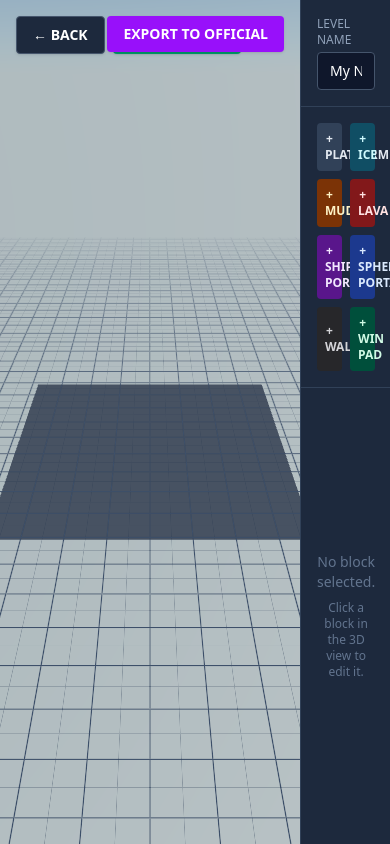
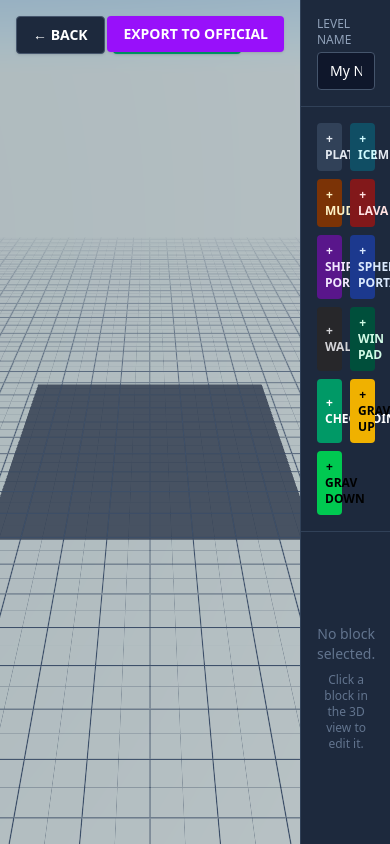
Before and after one commit to neutrinocoder/3dballgame, a React (Vite) app: page / in a window 390 px wide. Both pictures are taken after a click on the button "CREATE NEW LEVEL". Built offline with nearby package versions, Linux system fonts and the light colour scheme.

Commit message:
feat: Add checkpoints, gravity portals, responsive jumps, and vibrant colors

```diff
--- a/src/components/Home.tsx
+++ b/src/components/Home.tsx
@@ -6,11 +6,11 @@ export function Home() {
   const setCurrentLevelId = useAppStore(s => s.setCurrentLevelId);
   const customLevels = useAppStore(s => s.customLevels);
   const deleteCustomLevel = useAppStore(s => s.deleteCustomLevel);
-  const resetGame = useGameStore(s => s.resetGame);
+  const fullResetGame = useGameStore(s => s.fullResetGame);
 
   const playLevel = (id: string | null) => {
     setCurrentLevelId(id);
-    resetGame();
+    fullResetGame();
     setView('play');
   };
 
--- a/src/components/Level.tsx
+++ b/src/components/Level.tsx
@@ -15,17 +15,25 @@ export interface PlatformProps {
   isShipPortal?: boolean;
   isSpherePortal?: boolean;
   isWall?: boolean;
+  isCheckpoint?: boolean;
+  isGravityUpPortal?: boolean;
+  isGravityDownPortal?: boolean;
 }
 
-export function Platform({ position, size, color = '#ffffff', isLava, isWin, isIce, isMud, isShipPortal, isSpherePortal, isWall }: PlatformProps) {
+export function Platform({ position, size, color = '#ffffff', isLava, isWin, isIce, isMud, isShipPortal, isSpherePortal, isWall, isCheckpoint, isGravityUpPortal, isGravityDownPortal }: PlatformProps) {
   const addDeath = useGameStore((s) => s.addDeath);
   const setStatus = useGameStore((s) => s.setStatus);
   const stopTimer = useGameStore((s) => s.stopTimer);
   const setPlayerShape = useGameStore((s) => s.setPlayerShape);
   const playerShape = useGameStore((s) => s.playerShape);
+  const setCheckpoint = useGameStore((s) => s.setCheckpoint);
+  const setGravityDirection = useGameStore((s) => s.setGravityDirection);
+  const gravityDir = useGameStore((s) => s.gravityDirection);
 
-  const isPortal = isShipPortal || isSpherePortal;
-  const actualSize = isPortal ? [400, 400, size[2]] : size;
+  const isPortal = isShipPortal || isSpherePortal || isGravityUpPortal || isGravityDownPortal;
+  const isSensor = isPortal || isCheckpoint;
+  const colliderSize = isPortal ? [400, 400, size[2]] : size;
+  const visualSize = size;
 
   return (
     <RigidBody
@@ -36,6 +44,9 @@ export function Platform({ position, size, color = '#ffffff', isLava, isWin, isI
       onIntersectionEnter={() => {
         if (isShipPortal) setPlayerShape('ship');
         else if (isSpherePortal) setPlayerShape('sphere');
+        else if (isGravityUpPortal) setGravityDirection(-1);
+        else if (isGravityDownPortal) setGravityDirection(1);
+        else if (isCheckpoint) setCheckpoint([position[0], position[1] + 1, position[2]], gravityDir);
       }}
       onCollisionEnter={() => {
         if (isWin) {
@@ -43,24 +54,26 @@ export function Platform({ position, size, color = '#ffffff', isLava, isWin, isI
           stopTimer();
         } else if (isLava) {
           addDeath();
-        } else if (!isPortal && playerShape === 'ship') {
+        } else if (!isSensor && playerShape === 'ship') {
           addDeath(); // Ship dies on any solid block
         }
       }}
     >
-      <CuboidCollider args={[actualSize[0] / 2, actualSize[1] / 2, actualSize[2] / 2]} sensor={isPortal} />
-      <mesh receiveShadow={!isPortal} castShadow={!isPortal}>
-        <boxGeometry args={actualSize} />
+      <CuboidCollider args={[colliderSize[0] / 2, colliderSize[1] / 2, colliderSize[2] / 2]} sensor={isSensor} />
+      <mesh receiveShadow={!isSensor} castShadow={!isSensor}>
+        <boxGeometry args={visualSize} />
         {isLava ? (
           <meshStandardMaterial color={color} emissive={color} emissiveIntensity={0.5} />
         ) : isIce ? (
           <meshStandardMaterial color={color} transparent opacity={0.6} roughness={0.1} />
         ) : isPortal ? (
-          <meshStandardMaterial color={color} emissive={color} emissiveIntensity={0.8} transparent opacity={0.2} depthWrite={false} side={THREE.DoubleSide} />
+          <meshStandardMaterial color={color} emissive={color} emissiveIntensity={0.8} transparent opacity={0.6} depthWrite={false} side={THREE.DoubleSide} />
+        ) : isCheckpoint ? (
+          <meshStandardMaterial color={color} emissive={color} emissiveIntensity={0.5} transparent opacity={0.8} />
         ) : isMud ? (
           <meshStandardMaterial color={color} roughness={1} />
         ) : isWall ? (
-          <meshStandardMaterial color={color} transparent opacity={0.2} roughness={0.1} metalness={0.5} />
+          <meshStandardMaterial color={color} transparent opacity={0.5} roughness={0.1} metalness={0.5} />
         ) : (
           <meshStandardMaterial color={color} />
         )}
@@ -97,6 +110,9 @@ export function Level() {
           isShipPortal={block.type === 'ship-portal'}
           isSpherePortal={block.type === 'sphere-portal'}
           isWall={block.type === 'wall'}
+          isCheckpoint={block.type === 'checkpoint'}
+          isGravityUpPortal={block.type === 'gravity-up-portal'}
+          isGravityDownPortal={block.type === 'gravity-down-portal'}
         />
       ))}
     </group>
--- a/src/components/LevelEditor.tsx
+++ b/src/components/LevelEditor.tsx
@@ -10,7 +10,7 @@ function JumpIndicator({ block }: { block: LevelBlock }) {
 
   const isMud = block.type === 'mud';
   const vx = isMud ? 4 : 12;
-  const vy = isMud ? 2.5 : 4.5;
+  const vy = isMud ? 3 : 5.5;
   const g = 20;
   const ballRadius = 0.5;
 
@@ -100,7 +100,7 @@ export function LevelEditor() {
   };
 
   const addBlock = (type: LevelBlock['type']) => {
-    const defaultColor = type === 'lava' ? '#ef4444' : type === 'win' ? '#10b981' : type === 'ice' ? '#67e8f9' : type === 'mud' ? '#78350f' : type === 'ship-portal' ? '#a855f7' : type === 'sphere-portal' ? '#3b82f6' : type === 'wall' ? '#94a3b8' : '#cbd5e1';
+    const defaultColor = type === 'lava' ? '#ff0000' : type === 'win' ? '#ffff00' : type === 'ice' ? '#00ffff' : type === 'mud' ? '#8b4513' : type === 'ship-portal' ? '#ff00ff' : type === 'sphere-portal' ? '#0000ff' : type === 'wall' ? '#ffffff' : type === 'checkpoint' ? '#00ff88' : type === 'gravity-up-portal' ? '#ffff00' : type === 'gravity-down-portal' ? '#00ff00' : '#ffffff';
     const newBlock: LevelBlock = {
       id: uuidv4(),
       position: [0, 0, 0],
@@ -160,7 +160,7 @@ export function LevelEditor() {
 
           {level.blocks.map((block) => {
             const isSelected = selectedBlockId === block.id;
-            const isPortal = block.type === 'ship-portal' || block.type === 'sphere-portal';
+            const isPortal = block.type === 'ship-portal' || block.type === 'sphere-portal' || block.type === 'gravity-up-portal' || block.type === 'gravity-down-portal';
             const meshNode = (
               <mesh
                 position={isSelected ? [0, 0, 0] : block.position}
@@ -263,6 +263,9 @@ export function LevelEditor() {
           <button onClick={() => addBlock('sphere-portal')} className="bg-blue-900 hover:bg-blue-800 text-blue-100 px-2 py-2 rounded text-xs font-bold">+ SPHERE PORTAL</button>
           <button onClick={() => addBlock('wall')} className="bg-zinc-800 hover:bg-zinc-700 text-zinc-300 px-2 py-2 rounded text-xs font-bold">+ WALL</button>
           <button onClick={() => addBlock('win')} className="bg-emerald-900 hover:bg-emerald-800 text-emerald-100 px-2 py-2 rounded text-xs font-bold">+ WIN PAD</button>
+          <button onClick={() => addBlock('checkpoint')} className="bg-emerald-600 hover:bg-emerald-500 text-white px-2 py-2 rounded text-xs font-bold">+ CHECKPOINT</button>
+          <button onClick={() => addBlock('gravity-up-portal')} className="bg-yellow-500 hover:bg-yellow-400 text-black px-2 py-2 rounded text-xs font-bold">+ GRAV UP</button>
+          <button onClick={() => addBlock('gravity-down-portal')} className="bg-green-500 hover:bg-green-400 text-black px-2 py-2 rounded text-xs font-bold">+ GRAV DOWN</button>
         </div>
 
         <div className="flex-1 overflow-y-auto p-4">
--- a/src/components/PlayScreen.tsx
+++ b/src/components/PlayScreen.tsx
@@ -5,6 +5,7 @@ import { Suspense } from 'react';
 import { Level } from './Level';
 import { Player } from './Player';
 import { UI } from './UI';
+import { useGameStore } from '../store';
 
 const keyboardMap = [
   { name: 'forward', keys: ['ArrowUp', 'KeyW'] },
@@ -15,6 +16,8 @@ const keyboardMap = [
 ];
 
 export function PlayScreen() {
+  const gravityDir = useGameStore(s => s.gravityDirection);
+
   return (
     <>
       <UI />
@@ -27,7 +30,7 @@ export function PlayScreen() {
           />
 
           <Suspense fallback={null}>
-            <Physics gravity={[0, -20, 0]}>
+            <Physics gravity={[0, -20 * gravityDir, 0]}>
               <Level />
               <Player />
             </Physics>
--- a/src/officialLevels.ts
+++ b/src/officialLevels.ts
@@ -7,61 +7,83 @@ export const officialLevels: CustomLevel[] = [
     name: 'The Ultimate Showcase',
     blocks: [
       // 1. START AREA
-      { id: uuidv4(), position: [0, -1, 0], size: [10, 1, 10], type: 'platform', color: '#94a3b8' },
+      { id: uuidv4(), position: [0, -1, 0], size: [10, 1, 10], type: 'platform', color: '#ffffff' },
 
-      // 2. BASIC JUMPS
-      // Heavy gravity limits flat jumps to ~5.4 units!
-      { id: uuidv4(), position: [0, -1, -12], size: [8, 1, 8], type: 'platform', color: '#94a3b8' }, // 3 unit gap
+      // 2. BASIC JUMPS (Gravity Jump force increased to 5.5, max gap is ~6-7 units flat)
+      { id: uuidv4(), position: [0, -1, -12], size: [8, 1, 8], type: 'platform', color: '#ffffff' }, // Gap = 3
+      { id: uuidv4(), position: [0, -3, -25], size: [6, 1, 6], type: 'platform', color: '#ffffff' }, // Drop 2 units, Gap = 6
 
-      // Jumping DOWN allows for more horizontal distance
-      { id: uuidv4(), position: [0, -3, -25], size: [6, 1, 6], type: 'platform', color: '#94a3b8' }, // Drop 2 units, 6 unit gap
+      // CHECKPOINT 1
+      { id: uuidv4(), position: [0, -2.5, -25], size: [6, 0.5, 6], type: 'checkpoint', color: '#00ff88' },
 
       // 3. MUD SECTION
-      // Mud kills momentum. Max flat jump is now ~1 unit!
-      { id: uuidv4(), position: [0, -5, -35], size: [8, 1, 8], type: 'mud', color: '#78350f' },
-      { id: uuidv4(), position: [0, -5, -42], size: [4, 1, 4], type: 'mud', color: '#78350f' }, // 1 unit gap
-      { id: uuidv4(), position: [0, -5, -47], size: [4, 1, 4], type: 'platform', color: '#94a3b8' }, // 1 unit gap to escape
+      { id: uuidv4(), position: [0, -5, -35], size: [8, 1, 8], type: 'mud', color: '#8b4513' },
+      { id: uuidv4(), position: [0, -5, -43], size: [4, 1, 4], type: 'mud', color: '#8b4513' }, // Mud gap 2
+      { id: uuidv4(), position: [0, -5, -50], size: [6, 1, 6], type: 'platform', color: '#ffffff' }, // Mud to platform gap 3
+
+      // CHECKPOINT 2
+      { id: uuidv4(), position: [0, -4.5, -50], size: [6, 0.5, 6], type: 'checkpoint', color: '#00ff88' },
 
       // 4. ICE SLIDE & LAVA JUMP
-      { id: uuidv4(), position: [0, -7, -60], size: [8, 1, 14], type: 'ice', color: '#bae6fd' },
-
+      { id: uuidv4(), position: [0, -7, -65], size: [8, 1, 14], type: 'ice', color: '#00ffff' },
       // Lava trap on the ice slide. You must jump a 5 unit gap over the lava!
-      { id: uuidv4(), position: [0, -7, -70], size: [8, 1, 4], type: 'lava', color: '#ef4444' },
-      { id: uuidv4(), position: [0, -7, -76], size: [8, 1, 8], type: 'platform', color: '#94a3b8' },
+      { id: uuidv4(), position: [0, -7, -75], size: [8, 1, 4], type: 'lava', color: '#ff0000' },
+      { id: uuidv4(), position: [0, -7, -81], size: [8, 1, 8], type: 'platform', color: '#ffffff' },
 
       // 5. SHIP FLIGHT SEQUENCE
-      { id: uuidv4(), position: [0, -5, -84], size: [8, 8, 2], type: 'ship-portal', color: '#a855f7' },
-      { id: uuidv4(), position: [0, -20, -120], size: [100, 2, 100], type: 'lava', color: '#ef4444' },
+      { id: uuidv4(), position: [0, -5, -89], size: [8, 8, 2], type: 'ship-portal', color: '#ff00ff' },
+      { id: uuidv4(), position: [0, -20, -125], size: [100, 2, 100], type: 'lava', color: '#ff0000' },
 
-      // MASSIVE BOUNDARY BOX (Prevents flying around the obstacle course)
-      { id: uuidv4(), position: [-25, 5, -120], size: [2, 50, 100], type: 'wall', color: '#ffffff' }, // Left Boundary
-      { id: uuidv4(), position: [25, 5, -120], size: [2, 50, 100], type: 'wall', color: '#ffffff' },  // Right Boundary
-      { id: uuidv4(), position: [0, 30, -120], size: [50, 2, 100], type: 'wall', color: '#ffffff' },  // Ceiling Boundary
+      // MASSIVE BOUNDARY BOX
+      { id: uuidv4(), position: [-25, 5, -125], size: [2, 50, 100], type: 'wall', color: '#ffffff' }, // Left Boundary
+      { id: uuidv4(), position: [25, 5, -125], size: [2, 50, 100], type: 'wall', color: '#ffffff' },  // Right Boundary
+      { id: uuidv4(), position: [0, 30, -125], size: [50, 2, 100], type: 'wall', color: '#ffffff' },  // Ceiling Boundary
 
       // Obstacle Wall 1
-      { id: uuidv4(), position: [-15, 0, -100], size: [20, 30, 2], type: 'wall', color: '#ffffff' },
-      { id: uuidv4(), position: [15, 0, -100], size: [20, 30, 2], type: 'wall', color: '#ffffff' },
-      { id: uuidv4(), position: [0, 10, -100], size: [10, 10, 2], type: 'wall', color: '#ffffff' },
-      { id: uuidv4(), position: [0, -10, -100], size: [10, 10, 2], type: 'wall', color: '#ffffff' },
+      { id: uuidv4(), position: [-15, 0, -105], size: [20, 30, 2], type: 'wall', color: '#ffffff' },
+      { id: uuidv4(), position: [15, 0, -105], size: [20, 30, 2], type: 'wall', color: '#ffffff' },
+      { id: uuidv4(), position: [0, 10, -105], size: [10, 10, 2], type: 'wall', color: '#ffffff' },
+      { id: uuidv4(), position: [0, -10, -105], size: [10, 10, 2], type: 'wall', color: '#ffffff' },
 
       // Obstacle Wall 2
-      { id: uuidv4(), position: [-20, 5, -120], size: [30, 30, 2], type: 'wall', color: '#ffffff' },
-      { id: uuidv4(), position: [20, 5, -120], size: [10, 30, 2], type: 'wall', color: '#ffffff' },
-      { id: uuidv4(), position: [0, 15, -120], size: [10, 10, 2], type: 'wall', color: '#ffffff' },
-      { id: uuidv4(), position: [0, -5, -120], size: [10, 10, 2], type: 'wall', color: '#ffffff' },
+      { id: uuidv4(), position: [-20, 5, -125], size: [30, 30, 2], type: 'wall', color: '#ffffff' },
+      { id: uuidv4(), position: [20, 5, -125], size: [10, 30, 2], type: 'wall', color: '#ffffff' },
+      { id: uuidv4(), position: [0, 15, -125], size: [10, 10, 2], type: 'wall', color: '#ffffff' },
+      { id: uuidv4(), position: [0, -5, -125], size: [10, 10, 2], type: 'wall', color: '#ffffff' },
 
       // Obstacle Wall 3
-      { id: uuidv4(), position: [-15, -5, -140], size: [20, 30, 2], type: 'wall', color: '#ffffff' },
-      { id: uuidv4(), position: [15, -5, -140], size: [20, 30, 2], type: 'wall', color: '#ffffff' },
-      { id: uuidv4(), position: [0, 5, -140], size: [10, 10, 2], type: 'wall', color: '#ffffff' },
-      { id: uuidv4(), position: [0, -15, -140], size: [10, 10, 2], type: 'wall', color: '#ffffff' },
+      { id: uuidv4(), position: [-15, -5, -145], size: [20, 30, 2], type: 'wall', color: '#ffffff' },
+      { id: uuidv4(), position: [15, -5, -145], size: [20, 30, 2], type: 'wall', color: '#ffffff' },
+      { id: uuidv4(), position: [0, 5, -145], size: [10, 10, 2], type: 'wall', color: '#ffffff' },
+      { id: uuidv4(), position: [0, -15, -145], size: [10, 10, 2], type: 'wall', color: '#ffffff' },
 
-      // 6. SPHERE PORTAL & FINISH
-      { id: uuidv4(), position: [0, -5, -160], size: [8, 8, 2], type: 'sphere-portal', color: '#3b82f6' },
-      { id: uuidv4(), position: [0, -7, -165], size: [10, 1, 10], type: 'platform', color: '#94a3b8' },
+      // 6. SPHERE PORTAL
+      { id: uuidv4(), position: [0, -5, -165], size: [8, 8, 2], type: 'sphere-portal', color: '#0000ff' },
+      { id: uuidv4(), position: [0, -7, -170], size: [10, 1, 10], type: 'platform', color: '#ffffff' },
+
+      // CHECKPOINT 3
+      { id: uuidv4(), position: [0, -6.5, -170], size: [10, 0.5, 10], type: 'checkpoint', color: '#00ff88' },
+
+      // 7. ANTI-GRAVITY SECTION
+      // Go upside down!
+      { id: uuidv4(), position: [0, -5, -180], size: [8, 8, 2], type: 'gravity-up-portal', color: '#ffff00' },
+
+      // Upside down ceiling platforms (y = 0 or 2, we must jump UP towards the ceiling)
+      // Since gravity pulls UP (y = 20), we fall to a higher Y value.
+      { id: uuidv4(), position: [0, 5, -190], size: [8, 1, 8], type: 'platform', color: '#ffffff' },
+
+      // Jump along ceiling
+      { id: uuidv4(), position: [0, 5, -200], size: [6, 1, 6], type: 'platform', color: '#ffffff' },
+      { id: uuidv4(), position: [0, 3, -215], size: [6, 1, 6], type: 'platform', color: '#ffffff' }, // Drop "up" to y=3
+
+      // Return to normal gravity
+      { id: uuidv4(), position: [0, 1, -225], size: [8, 8, 2], type: 'gravity-down-portal', color: '#00ff00' },
+
+      // Fall down to final platform
+      { id: uuidv4(), position: [0, -15, -235], size: [10, 1, 10], type: 'platform', color: '#ffffff' },
 
       // Final Jump
-      { id: uuidv4(), position: [0, -7, -177], size: [8, 1, 8], type: 'win', color: '#fbbf24' }
+      { id: uuidv4(), position: [0, -15, -247], size: [8, 1, 8], type: 'win', color: '#ffff00' }
     ]
   }
 ];
```
Also changed, not shown: src/components/Player.tsx (+30 -18 lines), src/store.ts (+27 -3 lines).
